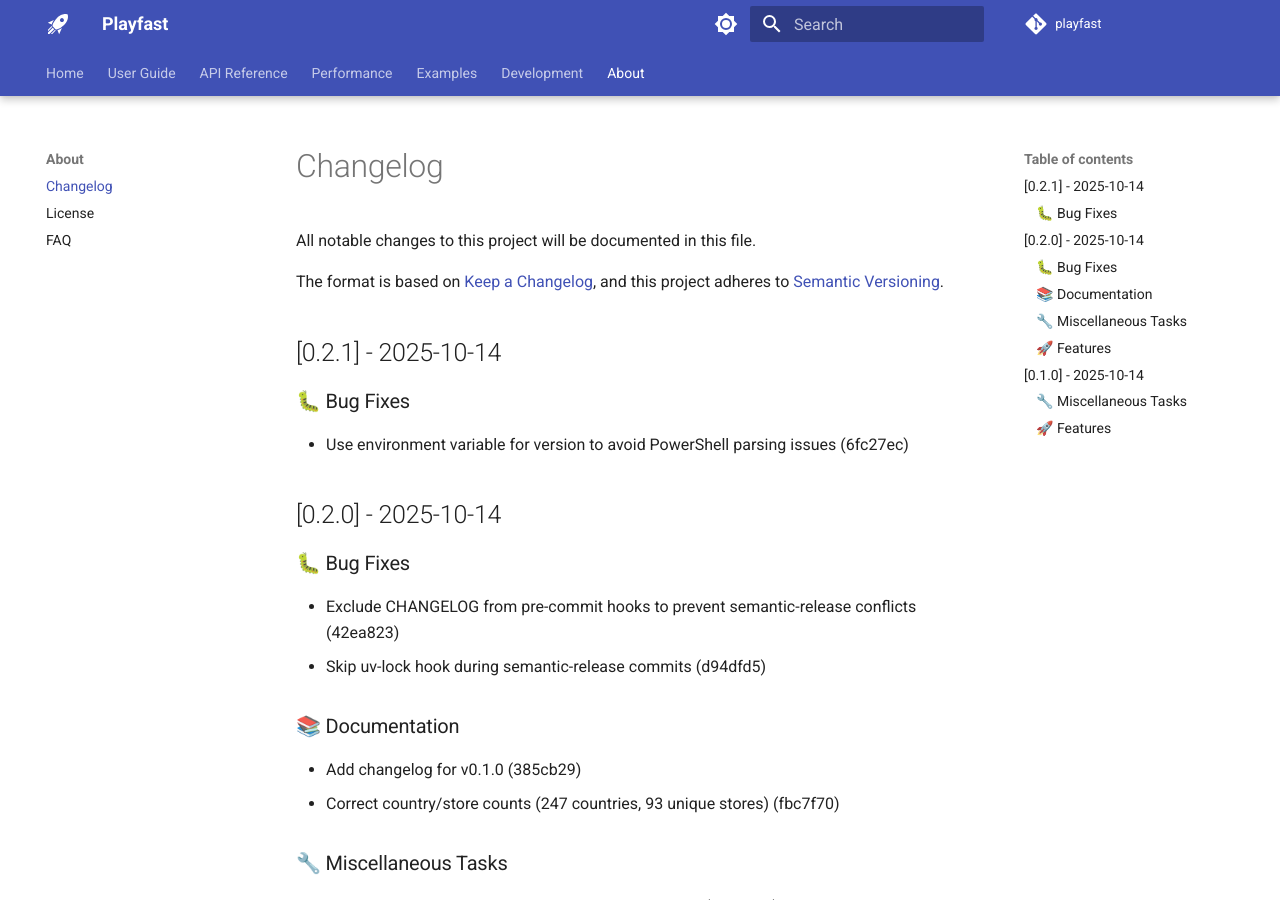
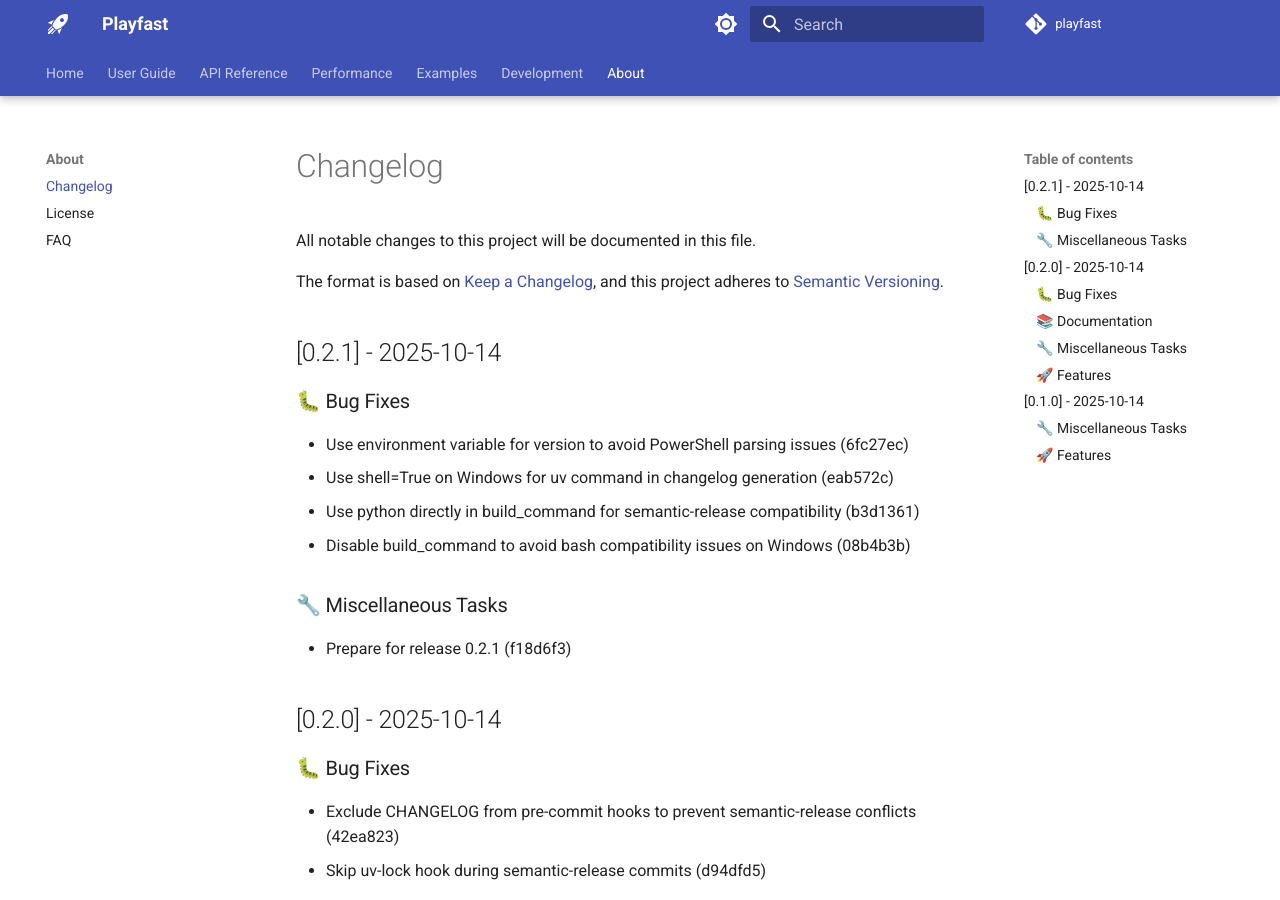
Before and after one commit to mixL1nk/playfast, an MkDocs documentation site: the page built from docs/changelog.md, in a window 1280 px wide and 900 px high. Built offline with MkDocs 1.6.1 and Material for MkDocs 9.7.7, drawn with Linux system fonts in a browser that asks for light colours; comment, search, counter and statistics services are not loaded; the version menu is left out.

Commit message:
fix: disable build_command to avoid bash compatibility issues on Windows

```diff
--- a/docs/changelog.md
+++ b/docs/changelog.md
@@ -10,6 +10,13 @@
 ### 🐛 Bug Fixes
 
 - Use environment variable for version to avoid PowerShell parsing issues (6fc27ec)
+- Use shell=True on Windows for uv command in changelog generation (eab572c)
+- Use python directly in build_command for semantic-release compatibility (b3d1361)
+- Disable build_command to avoid bash compatibility issues on Windows (08b4b3b)
+
+### 🔧 Miscellaneous Tasks
+
+- Prepare for release 0.2.1 (f18d6f3)
 
 ## [0.2.0] - 2025-10-14
 
--- a/pyproject.toml
+++ b/pyproject.toml
@@ -220,8 +220,9 @@
 [tool.semantic_release]
 version_toml = ["pyproject.toml:project.version"]
 version_variables = []
-build_command = "python scripts/generate_changelog.py"
-build_command_env = ["NEW_VERSION"]  # Pass version as environment variable
+# build_command disabled - changelog generation handled separately
+# build_command = "python scripts/generate_changelog.py"
+# build_command_env = ["NEW_VERSION"]
 # Keep 0.x.x versions, don't auto-jump to 1.0.0
 major_on_zero = false
 # Allow version to remain at 0.x.x
```
Also changed, not shown: CHANGELOG.md (+7 -0 lines).
